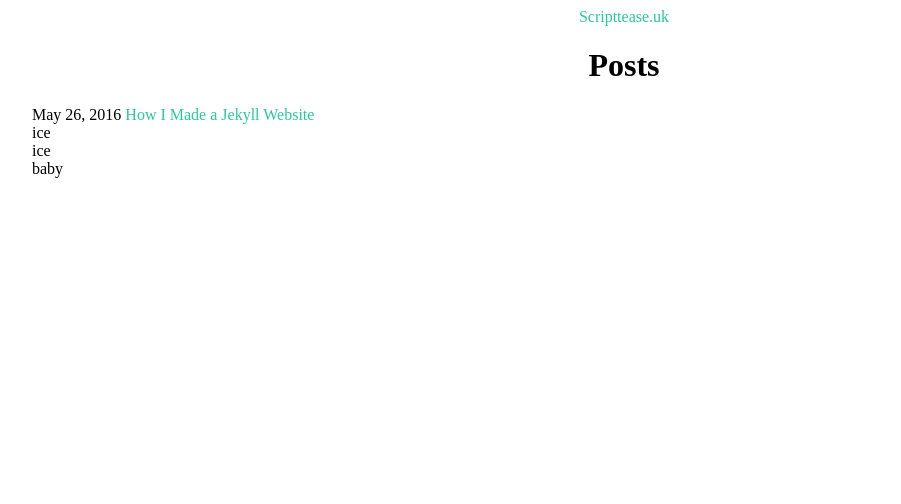
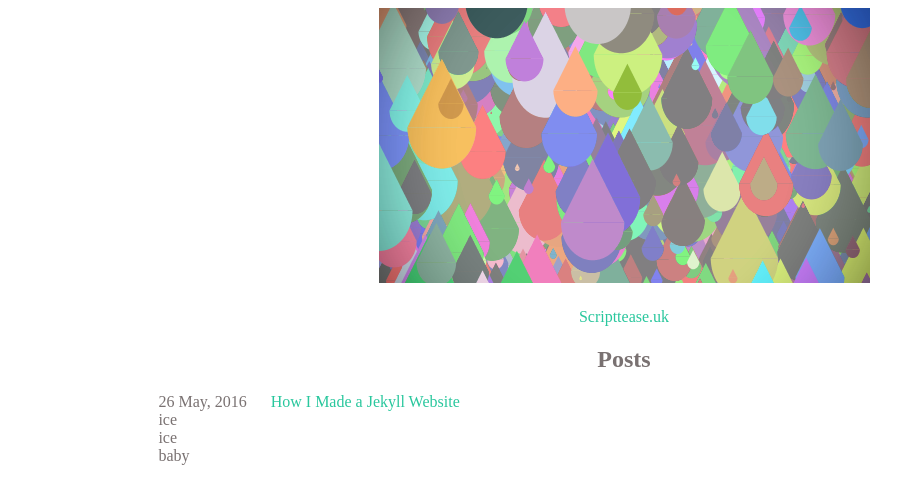
Before and after one commit to scripttease/scripttease.github.io, a Jekyll site: the page built from index.html, in a window 1280 px wide. Shown: the top 504 px of the page, without its empty margins (16-917 px from the left). Built offline with Jekyll 4.4.1, drawn with Linux system fonts in a browser that asks for light colours.

Commit message:
Add background image and styling

```diff
--- a/_sass/_layout.scss
+++ b/_sass/_layout.scss
@@ -1,12 +1,30 @@
+.container {
+  width: 80%;
+  margin: auto;
+}
+
+.rain-image {
+  height: 300px;
+  background: url("/../images/rainbanner.png") top center no-repeat;
+}
+
 .title {
   text-align: center;
 }
 
+.post-list a {
+  margin-left: 20px;
+}
+
+.post-list ul {
+  webkit-padding-start: 0px;
+}
 .posts {
 }
 
 .post-title {
   text-align: center;
+
 }
 
 .site-title {
--- a/_sass/base/_typography.scss
+++ b/_sass/base/_typography.scss
@@ -1,3 +1,45 @@
 body {
   font-family: "Droid Serif", serif;
+  color: #797171;
 }
+
+.container {
+  width: 80%;
+  margin: auto;
+}
+
+.rain-image {
+  height: 300px;
+  background: url("/../images/rainbanner.png") top center no-repeat;
+}
+
+.title {
+  text-align: center;
+}
+
+.post-list a {
+  margin-left: 20px;
+}
+
+.post-list ul {
+  webkit-padding-start: 0px;
+}
+.posts {
+}
+
+.post-title {
+  text-align: center;
+
+}
+
+.site-title {
+}
+
+a {
+  text-decoration: none;
+  color: #29C79D;
+}
+
+.post-list li {
+  list-style: none;
+}
--- a/index.html
+++ b/index.html
@@ -1,17 +1,21 @@
 ---
 layout: default
 ---
+<div class="container">
+
+  <div class="rain-image"></div>
+
 <div class="title">
   <a class="site-title" href="{{ site.baseurl }}/">{{ site.title }}</a>
 </div>
 <div class="posts">
   <div class="post-title">
-    <h1>Posts</h1>
+    <h2>Posts</h2>
   </div>
   <ul class="post-list">
     {% for post in site.posts %}
       <li>
-        <span class="post-meta">{{ post.date | date: "%b %-d, %Y" }}</span> <a class="post-link" href=" {{ post.url | prepend: site.baseurl }}">{{ post.title }}</a>
+        <span class="post-meta">{{ post.date | date: "%d %-b, %Y" }}</span> <a class="post-link" href=" {{ post.url | prepend: site.baseurl }}">{{ post.title }}</a>
       </li>
       <li>
         ice
@@ -25,3 +29,5 @@ layout: default
     {% endfor %}
   </ul>
 </div>
+
+</div>
```
Also changed, not shown: images/rainbanner.png (added).
